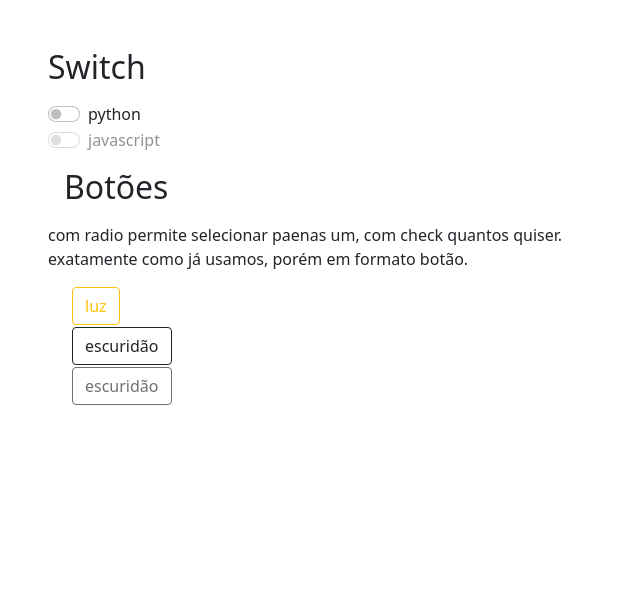
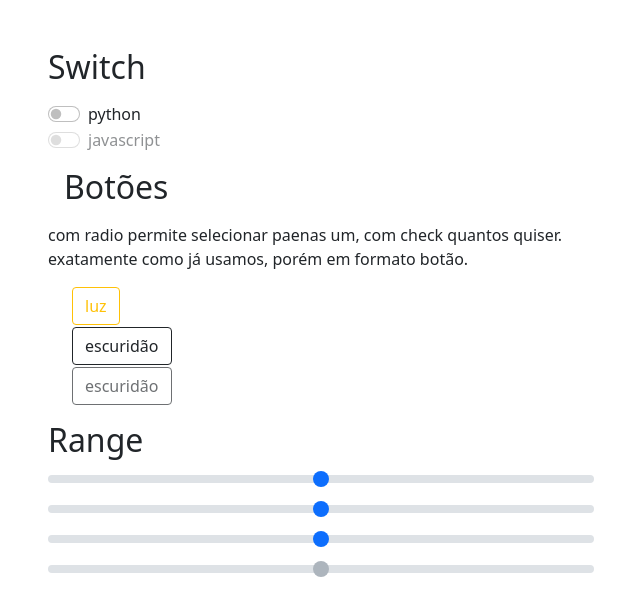
Before and after one commit to grasielarosa/udemy-bootstrap-5, a plain HTML site: page modulo-9-formularios/formularios-switch-toggle.html in a window 1280 px wide. Shown: the whole page, without its empty margins (34-674 px from the left). Drawn offline with nearby package versions, Linux system fonts and the light colour scheme.

Commit message:
input com switch, botões e range

```diff
--- a/modulo-9-formularios/formularios-switch-toggle.html
+++ b/modulo-9-formularios/formularios-switch-toggle.html
@@ -83,6 +83,26 @@
               >escuridão</label
             >
           </div>
+          <h2 class="mt-3">Range</h2>
+          <div class="">
+            <input type="range" class="form-range" />
+            <input type="range" class="form-range" min="0" max="10" />
+            <input
+              type="range"
+              class="form-range"
+              min="0"
+              max="100"
+              step="10"
+            />
+            <input
+              type="range"
+              class="form-range"
+              min="0"
+              max="100"
+              step="10"
+              disabled
+            />
+          </div>
         </div>
       </div>
     </div>
```
